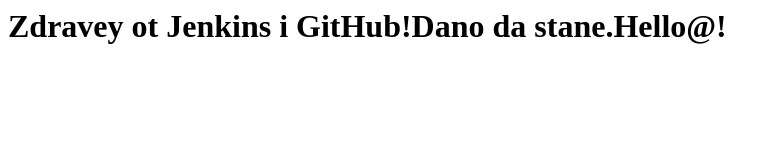
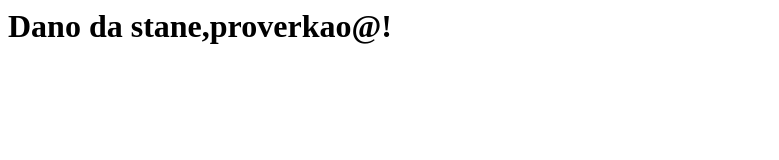
Before and after one commit to petar-tsekov/jenkins-test-site, a plain HTML site: page index.html in a window 1280 px wide. Shown: the whole page, without its empty margins (0-779 px from the left). Drawn offline with Linux system fonts and the light colour scheme.

Commit message:
Update index.html

```diff
--- a/index.html
+++ b/index.html
@@ -1 +1 @@
-<h1>Zdravey ot Jenkins i GitHub!Dano da stane.Hello@!</h1>
+<h1>Dano da stane,proverkao@!</h1>
```
